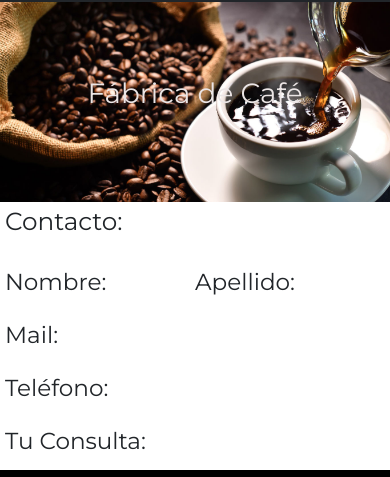
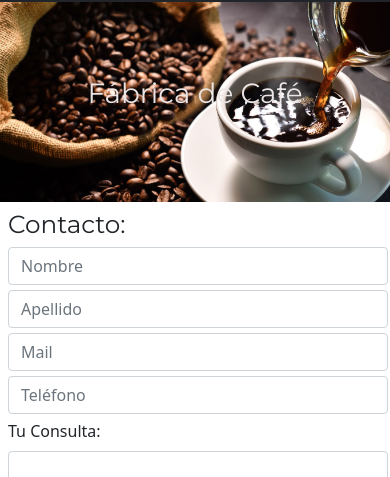
Before and after one commit to FedeC20/Tienda_cafe_FC, a plain HTML site: page contacto.html in a window 390 px wide. Shown: the part 82-559 px from the top of the page. Drawn offline with nearby package versions, Linux system fonts and the light colour scheme.

Commit message:
formatos

```diff
--- a/contacto.html
+++ b/contacto.html
@@ -77,26 +77,31 @@
 
         <!-- Tal como hablamos voy a colocar un formulario para esta pestaña -->
 
-        <section class="servicios-container contacto-display">
-            <h2 class="contacto-titulo">
+        <section class="container-lg servicios-container">
+            <h2>
                 Contacto:
             </h2>
-            <h3 class="contacto-nombre">
-                Nombre:
-            </h3>
-            <h3 class="contacto-apellido">
-                Apellido:
-            </h3>
-            <h3 class="contacto-mail">
-                Mail:
-            </h3>
-            <h3 class="contacto-telefono">
-                Teléfono:
-            </h3>
-            <h3 class="contacto-consulta">
-                Tu Consulta:
-            </h3>
-        </section>
+
+            <div class="row contacto-gap">
+                <div class="col-lg-6 col-12">
+                  <input type="text" class="form-control" placeholder="Nombre" aria-label="Nombre">
+                </div>
+                <div class="col-lg-6 col-12">
+                  <input type="text" class="form-control" placeholder="Apellido" aria-label="Apellido">
+                </div>
+                <div class="col-lg-6 col-12">
+                    <input type="email" class="form-control" placeholder="Mail" aria-label="Mail">
+                </div>
+                <div class="col-lg-6 col-12">
+                    <input type="tel" class="form-control" placeholder="Teléfono" aria-label="Teléfono">
+                </div>
+                <div class="col-12">
+                    <label for="exampleFormControlTextarea1" class="form-label">Tu Consulta:</label>
+                    <textarea class="form-control" id="exampleFormControlTextarea1" rows="3"></textarea>
+                <div class="d-grid gap-2 d-md-flex justify-content-md-end contacto-boton">
+                    <button class="btn btn-primary" type="button">Enviar</button>
+                </div>
+            </div>
         <!-- Fin Section Contactos-->
 
     </main>
--- a/style.css
+++ b/style.css
@@ -16,16 +16,6 @@ h1, h2, h3, h4, ul, a, p {
     border-radius: 100%;
     max-width: 25%;
     padding: 5px 0px 0px 5px;
-}
-
-.header-nav-container{
-    display: flex;
-    justify-content: end;
-}
-
-.header-nav-ul {
-    display: flex;
-    justify-content: space-around;
 }
 
 .header-nav-li {
@@ -81,8 +71,8 @@ h1:hover {
 /* Inicio Sección Servicios */
 
 .servicios-container {
-    margin: 10px 80px 20px 80px;
-    max-width: 100%;
+    margin-top: 10px;
+    margin-bottom: 10px;
     border: #000000 solid ;
     border-radius: 5%;
     padding: 10px;
@@ -94,7 +84,7 @@ h1:hover {
     grid-template-rows: 0.1fr 1fr 0.5fr;
     grid-column-gap: 0px;
     grid-row-gap: 0px;
-    }
+}
 
 .servicios-título {
     grid-column: 1 / -1;
@@ -178,67 +168,20 @@ h3 {
 
 /* Inicio Sección Acceder */
 
-.acceder-display {
-    display: grid;
-    grid-template-columns: repeat(2, 1fr);
-    grid-template-rows: repeat(3, 1fr);
+/* Fin Sección Acceder */
+
+/* Inicio Sección Contacto */
+
+.contacto-gap {
     grid-column-gap: 0px;
     grid-row-gap: 5px;
 }
 
-.acceder-usuario {
-    grid-column: 1 / -1;
+.contacto-boton {
+    padding: 5px;
 }
 
-.acceder-contraseñao {
-    grid-column: 1 / -1;
-}
-
-.acceder-olvido {
-    grid-area: 3 / 1 / 4 / 2;;
-}
-
-.acceder-crear {
-    grid-area: 3 / 2 / 4 / 3;;
-}
-
-/* Fin Sección Acceder */
-
-/* Inicio Sección Acceder */
-
-.contacto-display {
-    display: grid;
-    grid-template-columns: repeat(2, 1fr);
-    grid-template-rows: repeat(4, 1fr);
-    grid-column-gap: 0px;
-    grid-row-gap: 5px;
-}
-
-.contacto-titulo {
-    grid-area: 1 / 1 / 2 / 3;
-}
-
-.contacto-nombre {
-    grid-area: 2 / 1 / 3 / 2;
-}
-
-.contacto-apellido {
-    grid-area: 2 / 2 / 3 / 3;
-}
-
-.contacto-mail {
-    grid-area: 3 / 1 / 4 / 2;
-}
-
-.contacto-telefono {
-    grid-area: 3 / 2 / 4 / 3;
-}
-
-.contacto-consulta {
-    grid-area: 4 / 1 / 5 / 3;
-}
-
-/* Fin Sección Acceder */
+/* Fin Sección Contacto */
 
 /* Fin Main */
 
@@ -252,11 +195,11 @@ h3 {
     }
 
     .servicios-container {
-        max-width: 100%;
+        max-width: 99%;
         border: none ;
         border-radius: none;
         margin: 5px;
-        padding: 0px;
+        padding: 3px;
     }
 
     /* Inicio Servicios */
@@ -274,28 +217,12 @@ h3 {
 
     /* Inicio Acceder */
 
-    .acceder-display {
-        display: inline;
-    }
-
     /* Fin Acceder */
 
     /* Inicio Contacto */
 
-    .contacto-display {
+    .contacto-gap {
         grid-template-rows: repeat(5, 1fr);
-    }
-
-    .contacto-mail {
-        grid-area: 3 / 1 / 4 / 3;
-    }
-
-    .contacto-telefono {
-        grid-area: 4 / 1 / 5 / 3;
-    }
-
-    .contacto-consulta {
-        grid-area: 5 / 1 / 6 / 3;
     }
 
     /* Fin Acceder */
```
Also changed, not shown: acceder.html (+19 -14 lines), nosotros.html (+4 -1 lines).
